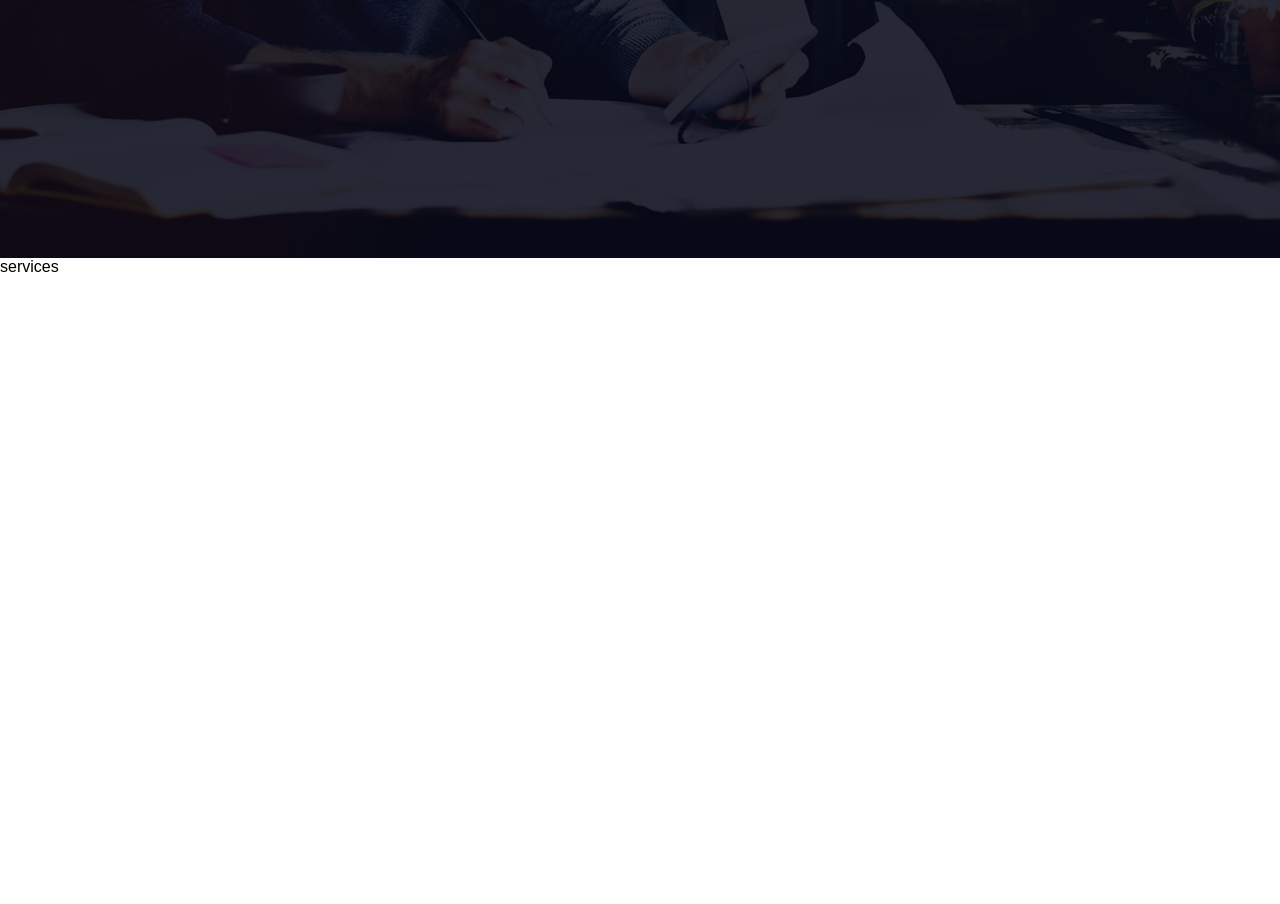
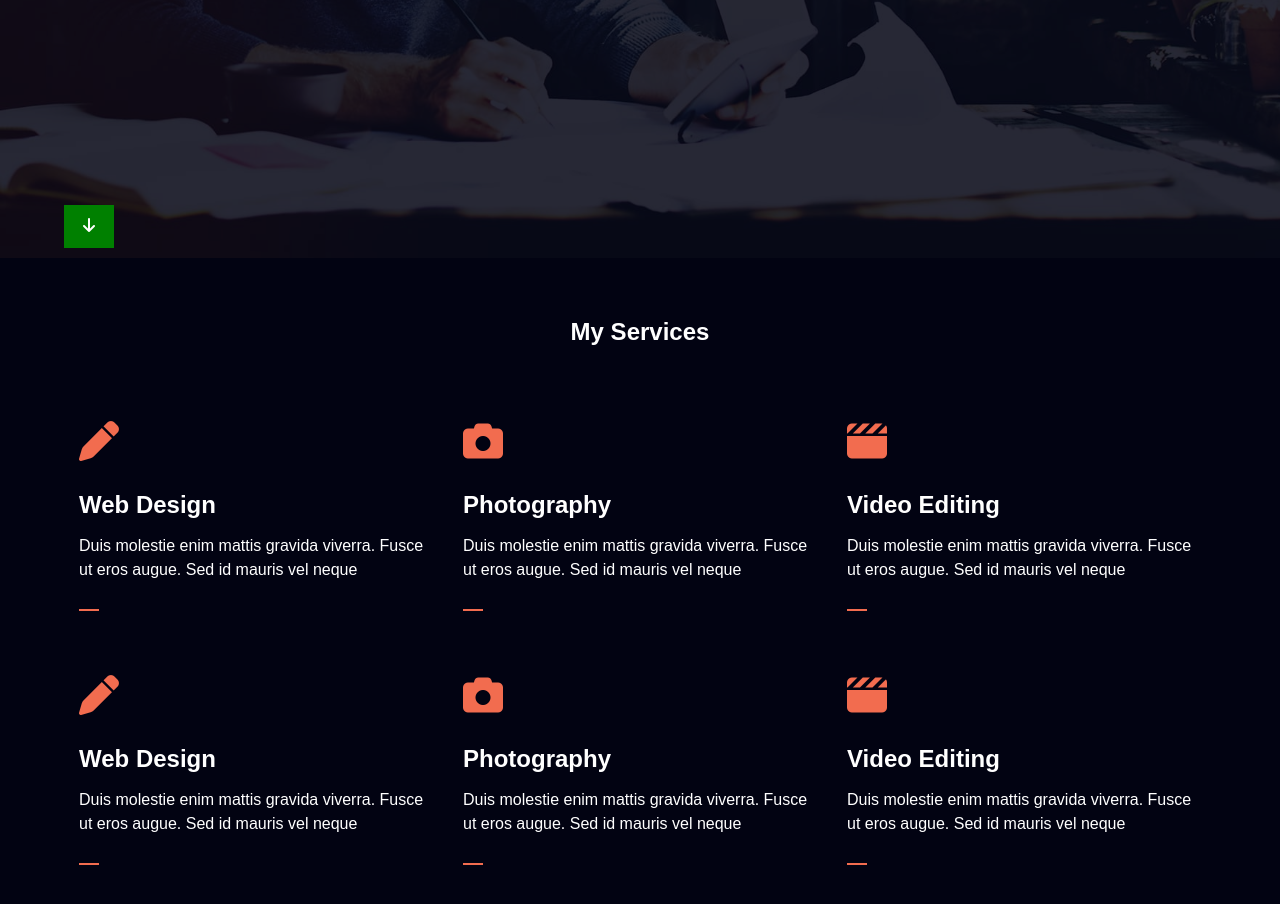
Before and after one commit to krishnayamphu/web67, a plain HTML site: page components/landing-page.html in a window 1280 px wide. Shown: the part 542-1446 px from the top of the page. Before the commit the page ends 818 px from the top, so only its background shows below. Drawn offline with Linux system fonts and the light colour scheme.

Commit message:
services

```diff
--- a/components/landing-page.css
+++ b/components/landing-page.css
@@ -9,10 +9,33 @@
   --accent-color: #f26c4f;
 }
 
+h1,
+h2,
+h3,
+h4,
+h5,
+h6 {
+  font-weight: 600;
+}
+p {
+  line-height: 1.5;
+  margin-bottom: 15px;
+}
+
 /* formatting */
 .container {
   width: 90%;
   margin: 0 auto;
+}
+
+/* layout */
+.row {
+  display: flex;
+}
+.col {
+  flex-grow: 1;
+  flex-shrink: 1;
+  padding: 0 15px;
 }
 
 /* header */
@@ -79,4 +102,93 @@ nav ul li.active a {
 .hero-content .social-links a {
   text-decoration: none;
   color: rgb(157, 157, 157);
+  padding: 10px;
 }
+
+.hero-content .goto-bottom {
+  display: inline-block;
+  position: absolute;
+  bottom: 10px;
+  overflow: hidden;
+}
+.goto-bottom a {
+  color: white;
+  text-decoration: none;
+  width: 50px;
+  height: 40px;
+  display: inline-block;
+  position: relative;
+}
+.goto-bottom a i {
+  position: absolute;
+  background-color: var(--accent-color);
+  width: 50px;
+  height: 44px;
+  display: block;
+  text-align: center;
+  line-height: 40px;
+  /* left: 50%; */
+  top: 1px;
+}
+.icon-first {
+  transform: translateX(-50px);
+}
+.icon-second {
+  background-color: green !important;
+}
+.goto-bottom a:hover .icon-first {
+  transform: translateX(0px);
+  transition: all 0.5s;
+}
+.goto-bottom a:hover .icon-second {
+  transform: translateX(50px);
+  transition: all 0.5s;
+}
+
+/* #services */
+#services {
+  background-color: var(--primary-color);
+  padding: 60px 0;
+  color: white;
+}
+.heading {
+  text-align: center;
+  margin-bottom: 30px;
+}
+#services .row {
+  margin-bottom: 30px;
+}
+#services .col {
+  width: 33.33%;
+}
+
+#services i {
+  color: var(--accent-color);
+  font-size: 40px;
+  padding: 30px 0;
+}
+
+#services h2 {
+  padding-bottom: 15px;
+}
+
+#services a {
+  display: none;
+  text-decoration: none;
+  color: white;
+}
+
+#services span {
+  display: inline-block;
+  width: 20px;
+  height: 2px;
+  background-color: var(--accent-color);
+}
+
+#services .card:hover {
+  transition: all 0.5s;
+}
+#services .card:hover a {
+  display: inline-block;
+  transition: all 0.5s;
+}
--- a/components/landing-page.html
+++ b/components/landing-page.html
@@ -38,19 +38,122 @@
           <div class="container hero-content">
             <div class="social-links">
               <a href="#"><i class="fa-brands fa-facebook-square"></i></a>
-              <a href="#"><i class="fa-brands fa-facebook-square"></i></a>
-              <a href="#"><i class="fa-brands fa-facebook-square"></i></a>
-              <a href="#"><i class="fa-brands fa-facebook-square"></i></a>
+              <a href="#"><i class="fa-brands fa-twitter"></i></a>
+              <a href="#"><i class="fa-brands fa-instagram"></i></a>
+              <a href="#"><i class="fa-brands fa-youtube"></i></a>
             </div>
             <h2>I am Jonathan Doe</h2>
             <h2>Photographer</h2>
+            <div class="goto-bottom">
+              <a href="#">
+                <i class="fa-solid fa-arrow-down icon-first"></i>
+                <i class="fa-solid fa-arrow-down icon-second"></i>
+              </a>
+            </div>
           </div>
         </div>
       </section>
       <!-- end #hero -->
 
       <!-- start #services -->
-      <section id="services">services</section>
+      <section id="services">
+        <div class="container">
+          <h2 class="heading">My Services</h2>
+          <div class="row">
+            <div class="col">
+              <div class="card">
+                <i class="fa-solid fa-pen"></i>
+                <h2>Web Design</h2>
+                <p>
+                  Duis molestie enim mattis gravida viverra. Fusce ut eros
+                  augue. Sed id mauris vel neque
+                </p>
+                <div class="readmore">
+                  <a href="#">Read more</a>
+                  <span></span>
+                </div>
+              </div>
+            </div>
+
+            <div class="col">
+              <div class="card">
+                <i class="fa-solid fa-camera"></i>
+                <h2>Photography</h2>
+                <p>
+                  Duis molestie enim mattis gravida viverra. Fusce ut eros
+                  augue. Sed id mauris vel neque
+                </p>
+                <div class="readmore">
+                  <a href="#">Read more</a>
+                  <span></span>
+                </div>
+              </div>
+            </div>
+
+            <div class="col">
+              <div class="card">
+                <i class="fa-solid fa-clapperboard"></i>
+                <h2>Video Editing</h2>
+                <p>
+                  Duis molestie enim mattis gravida viverra. Fusce ut eros
+                  augue. Sed id mauris vel neque
+                </p>
+                <div class="readmore">
+                  <a href="#">Read more</a>
+                  <span></span>
+                </div>
+              </div>
+            </div>
+          </div>
+
+          <div class="row">
+            <div class="col">
+              <div class="card">
+                <i class="fa-solid fa-pen"></i>
+                <h2>Web Design</h2>
+                <p>
+                  Duis molestie enim mattis gravida viverra. Fusce ut eros
+                  augue. Sed id mauris vel neque
+                </p>
+                <div class="readmore">
+                  <a href="#">Read more</a>
+                  <span></span>
+                </div>
+              </div>
+            </div>
+
+            <div class="col">
+              <div class="card">
+                <i class="fa-solid fa-camera"></i>
+                <h2>Photography</h2>
+                <p>
+                  Duis molestie enim mattis gravida viverra. Fusce ut eros
+                  augue. Sed id mauris vel neque
+                </p>
+                <div class="readmore">
+                  <a href="#">Read more</a>
+                  <span></span>
+                </div>
+              </div>
+            </div>
+
+            <div class="col">
+              <div class="card">
+                <i class="fa-solid fa-clapperboard"></i>
+                <h2>Video Editing</h2>
+                <p>
+                  Duis molestie enim mattis gravida viverra. Fusce ut eros
+                  augue. Sed id mauris vel neque
+                </p>
+                <div class="readmore">
+                  <a href="#">Read more</a>
+                  <span></span>
+                </div>
+              </div>
+            </div>
+          </div>
+        </div>
+      </section>
       <!-- end #services -->
     </main>
   </body>
```
